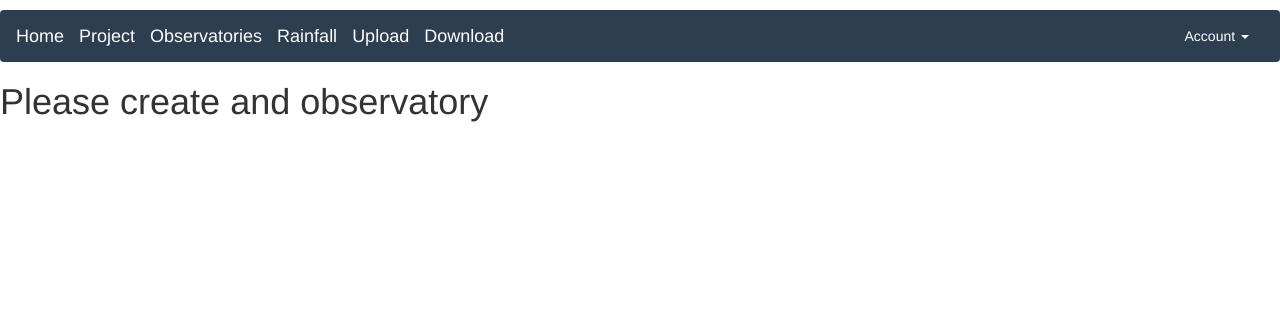
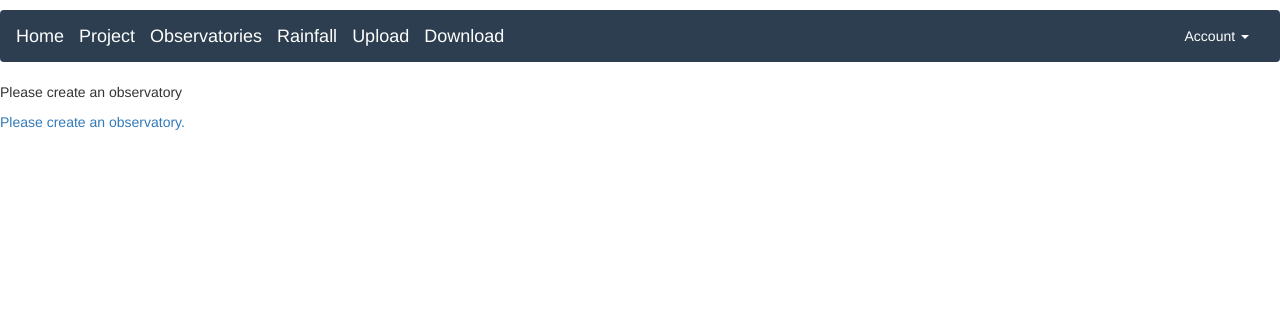
Before and after one commit to nachogoca/Rainfall, a Django app: page /observatories/upload in a window 1280 px wide. Shown: the top 322 px of the page. Run offline with Django 3.2, Linux system fonts and the light colour scheme; the visitor is signed in with stand-in values (Sample User, id 1); data that the repository does not hold is empty; parts of the project's set-up code (start-up, migrations or seed data) failed here and were passed over; some libraries are stand-ins or nearby versions.

Commit message:
fix: safeguard upload page

```diff
--- a/mysite/templates/base.html
+++ b/mysite/templates/base.html
@@ -66,6 +66,6 @@
 
 
 {% block content %}{% endblock %}
-    <!-- Core Scripts - Include with every page -->
+
 </body>
 </html>
--- a/mysite/templates/create_observatory.html
+++ b/mysite/templates/create_observatory.html
@@ -6,6 +6,8 @@
     <form method="POST" class="post-form"> {% csrf_token %}
         {{ form.media }}
         {% bootstrap_form  form layout='inline'%}
-        <button type="submit" class="btn btn-primary">Save</button>
+        <div class=" col-sm-1 text-center">
+            <button type="submit" class="btn btn-primary btn-block ">Save</button>
+        </div>
     </form>
 {% endblock %}
--- a/mysite/templates/current_datetime.html
+++ /dev/null
@@ -1 +0,0 @@
-It is now {{ current_date }}.
--- a/mysite/templates/upload.html
+++ b/mysite/templates/upload.html
@@ -5,7 +5,8 @@
 
 {% block content %}
     {% if observatories.count == 0 %}
-    <h1>Please create and observatory</h1>
+    <p>Please create an observatory</p>
+        <a href="{% url 'rain.views.create_observatory' %}">Please create an observatory.</a>
     {% else %}
 <p>Press the button to upload a file!</p>
 <form action="#" method="get">
```
